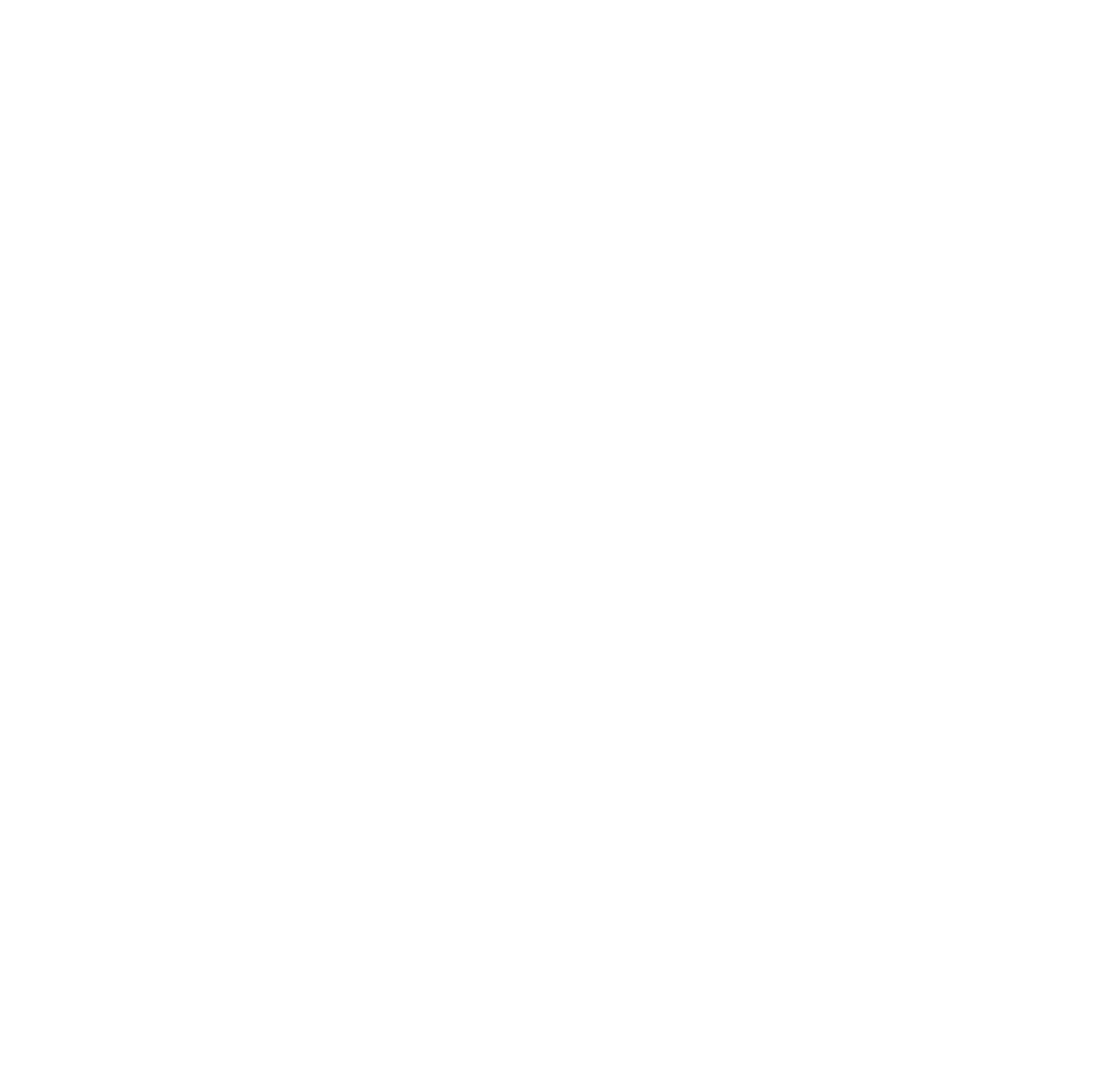
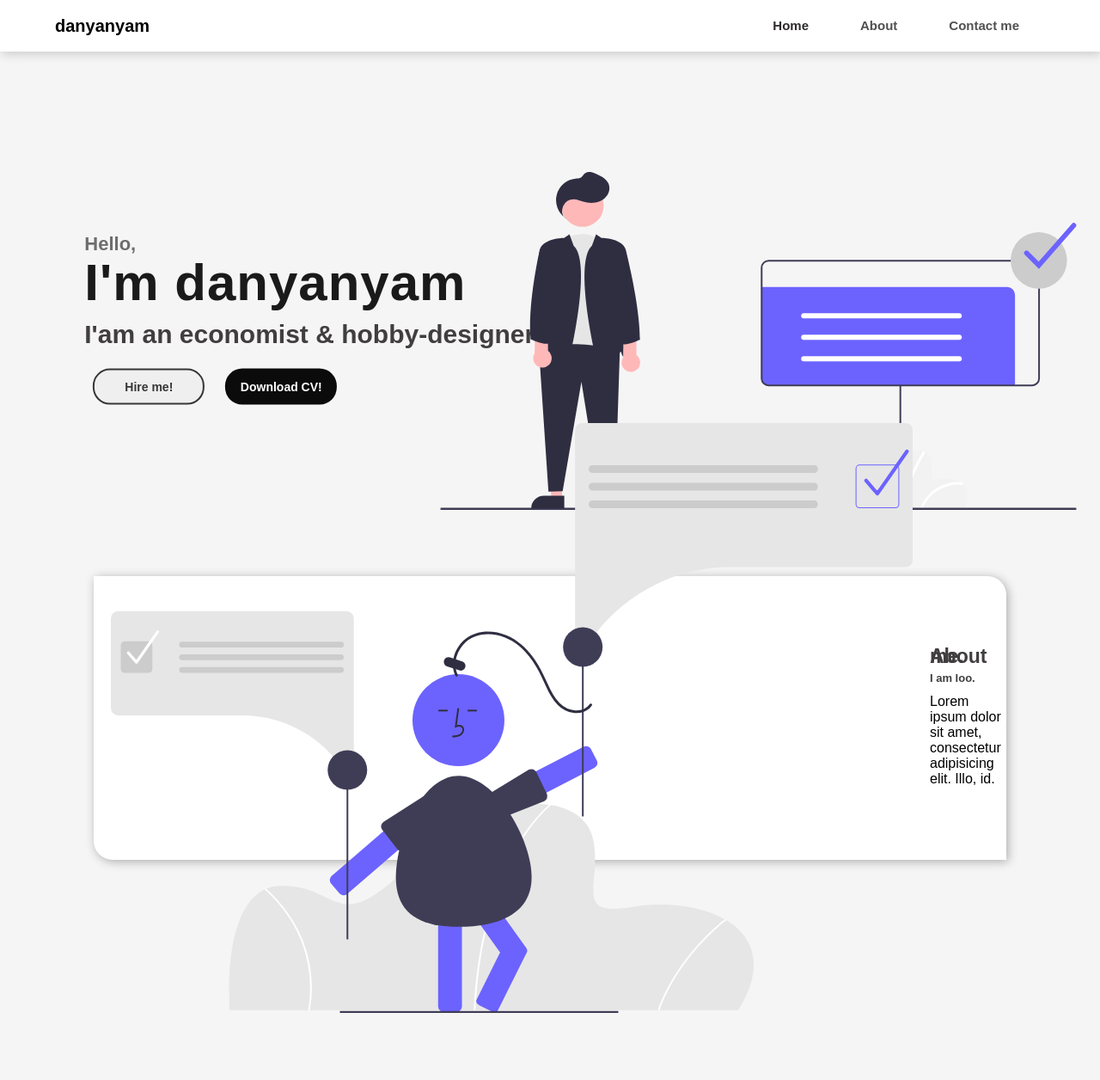
Before and after one commit to danyanyam/front-end, a Flask app: page / in a window 1280 px wide. Before the commit the page is empty. Shown: the whole page at 86% size. Before the commit the page ends 800 px from the top, so only its background shows below. Run offline with Flask 2, Linux system fonts and the light colour scheme.

Commit message:
Начал персональную страничку

```diff
--- a/portfolio-web/static/css/main.css
+++ b/portfolio-web/static/css/main.css
@@ -0,0 +1,152 @@
+body {
+  background-color: #f6f5f5;
+  margin: 0px;
+  padding: 0px;
+}
+
+li {
+  list-style: none;
+}
+a {
+  text-decoration: none;
+}
+section {
+  width: 100%;
+  height: 95vh;
+}
+nav {
+  /* Включаем режим флекса */
+  display: flex;
+  /* Позволяет сделать так, чтобы лого было слева, а список справа */
+  justify-content: space-between;
+  /* Центрирование по вертикали */
+  align-items: center;
+  height: 60px;
+  background-color: #fff;
+  box-shadow: 2px 2px 12px rgba(0, 0, 0, 0.2);
+  padding: 0 5%;
+}
+nav ul {
+  display: flex;
+}
+nav ul li a {
+  margin: 30px;
+  font-family: Arial;
+  color: #505050;
+  font-size: 15px;
+  font-weight: 700;
+}
+.logo {
+  color: #000;
+  font-family: sf pro, Arial;
+  font-weight: 600;
+  font-size: 20px;
+}
+.active {
+  font-weight: bold;
+  color: #2d2a2a;
+}
+.text-container p:nth-child(1) {
+  font-family: sf pro, Arial;
+  font-weight: bold;
+  color: #6d6d6d;
+  font-size: 22px;
+}
+.text-container p:nth-child(2) {
+  font-family: sf pro, Arial;
+  /* Расстояние между буквами */
+  letter-spacing: 1px;
+  font-weight: bold;
+  color: #1a1a1a;
+  font-size: 60px;
+}
+.text-container p:nth-child(3) {
+  font-family: sf pro, Arial;
+  line-height: 30px;
+  font-weight: bold;
+  color: #403e3e;
+  font-size: 30px;
+}
+.text-container p {
+  line-height: 0px;
+  margin: 45px 0px 25px;
+}
+.text-container {
+  position: absolute;
+  left: 13%;
+  top:42%;
+  transform: translate(-13%, -42%);
+}
+.text-container button {
+  width: 130px;
+  height: 42px;
+  border-radius: 20px;
+  /* background-color: #fff; */
+  font-weight: bold;
+  font-size: 14px;
+  margin: 0 10px;
+  /* Стандартная неприятная обводка */
+  outline: none;
+}
+
+.hire-btn {
+  border: 2px solid;
+  color: #373636;
+}
+.down-cv {
+  background-color: #0b0b0b;
+  border: none;
+  color: #fff;
+}
+button {
+  transition: transform;
+  transition-duration: 0.5s;
+}
+button:hover {
+  transform: scale(1.04)
+
+}
+section object {
+  position: absolute;
+  left: 40%;
+  top: 25%;
+}
+
+.about-container{
+  width: 83%;
+  height: 330px;
+  background-color: #fff;
+  border-radius: 0px 22px;
+  box-shadow: 2px 2px 12px rgba(0, 0, 0, 0.3);
+  display: flex;
+  justify-content: space-evenly;
+  align-items: center;
+  margin: -7% auto 20% auto;
+  position: relative;
+}
+.about-container object {
+  padding: 20px;
+
+}
+.about-text p:nth-child(1) {
+  color: #403e3e;
+  font-weight: bold;
+  line-height: 0px;
+  font-size: 23px;
+  font-family: sf pro, Arial;
+}
+.about-text p:nth-child(2) {
+  color: #3e3d3d;
+  font-weight: bold;
+  line-height: 5px;
+  font-size: 13px;
+  font-family: sf pro, Arial;
+}
+.about-text p:nth-child(3) {
+  font-size: 16px;
+  font-family: sf pro, Arial;
+}
+.about-text p:nth-child(4) {
+  font-size: 16px;
+  font-family: sf pro, Arial;
+}
--- a/portfolio-web/templates/index.html
+++ b/portfolio-web/templates/index.html
@@ -4,9 +4,46 @@
   <meta charset="UTF-8">
   <meta name="viewport" content="width=device-width, initial-scale=1.0">
   <meta http-equiv="X-UA-Compatible" content="ie=edge">
+  <!-- JS -->
+  <script type="text/javascript" src="{{ url_for('static', filename='js/script.js')}}"></script>
+  <!-- CSS -->
+  <link rel="stylesheet" href="{{ url_for('static', filename='css/main.css') }}">
   <title>Document</title>
 </head>
+
 <body>
+  <!-- Первая секция -->
+  <section>
+    <!-- Navbar -->
+    <nav>
+      <!-- logo -->
+      <a href="#" class="logo">danyanyam</a>
+      <ul>
+        <!-- menu -->
+        <li><a href="#" class="active">Home</a></li>
+        <li><a href="#">About</a></li>
+        <li><a href="#">Contact me</a></li>
+      </ul>
+    </nav>
+    <div class="text-container">
+      <p>Hello,</p>
+      <p>I'm danyanyam</p>
+      <p>I'am an economist & hobby-designer</p>
+      <button class="hire-btn">Hire me!</button>
+      <button class="down-cv">Download CV!</button>
+    </div>
+    <object type="image/svg+xml" data="{{ url_for('static', filename='images/start.svg') }}">Your browser does not support SVG</object>
+  </section>
 
+  <div class="about-container">
+    <object type="image/svg+xml" data="{{ url_for('static', filename='images/placeholder1.svg') }}">Your browser does not support SVG</object>
+    <div class="about-text">
+      <p>About me.</p>
+      <p>I am loo.</p>
+      <p>Lorem ipsum dolor sit amet, consectetur adipisicing elit. Illo, id.</p>
+    </div>
+
+  </div>
 </body>
+
 </html>
```
Also changed, not shown: portfolio-web/static/images/bg.png (added), portfolio-web/static/images/placeholder1.svg (added), portfolio-web/static/images/project in your mind.png (added), portfolio-web/static/images/services-1.png (added), portfolio-web/static/images/services-2.png (added), portfolio-web/static/images/servies-3.png (added), portfolio-web/static/images/start.svg (added).
